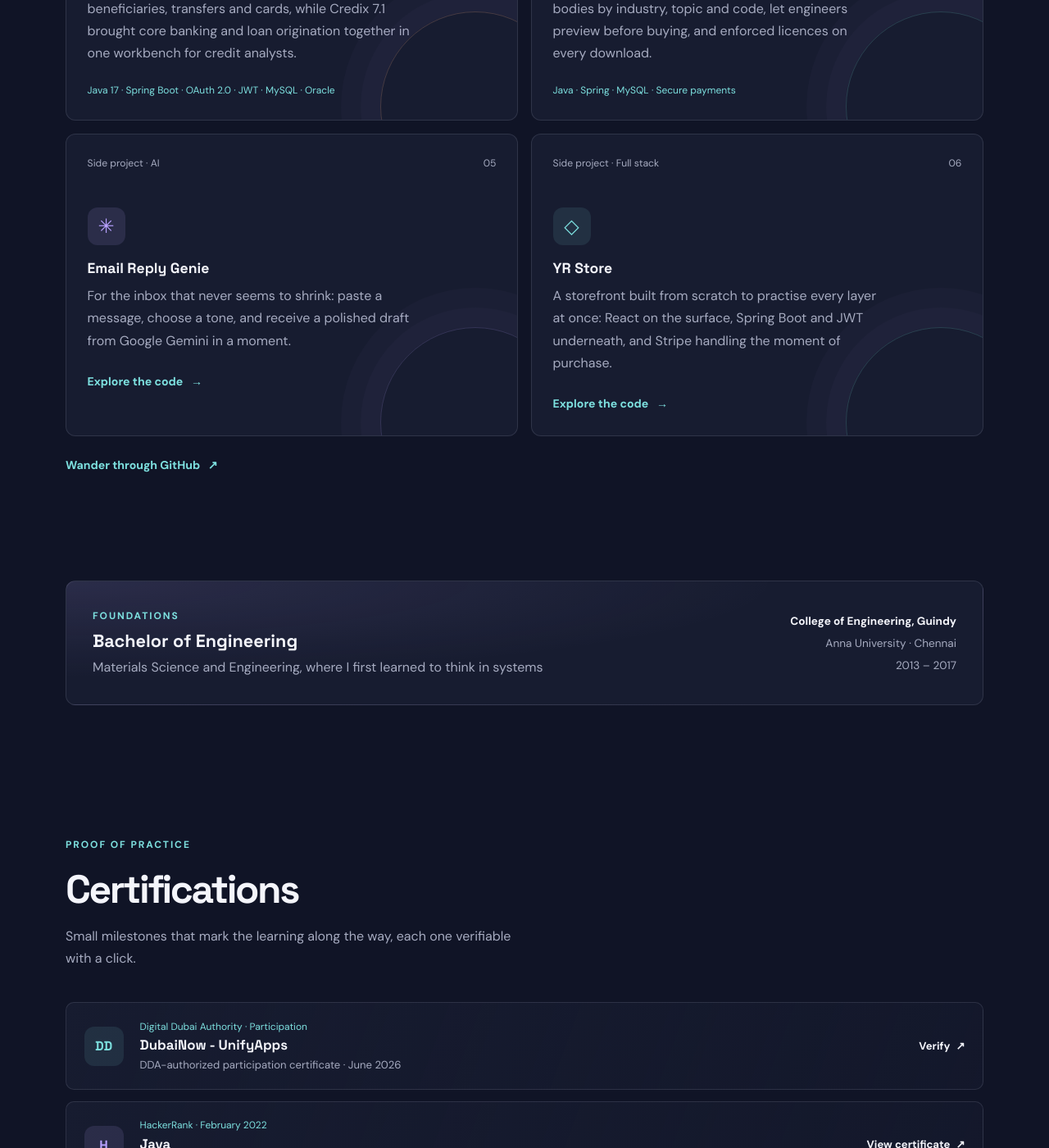
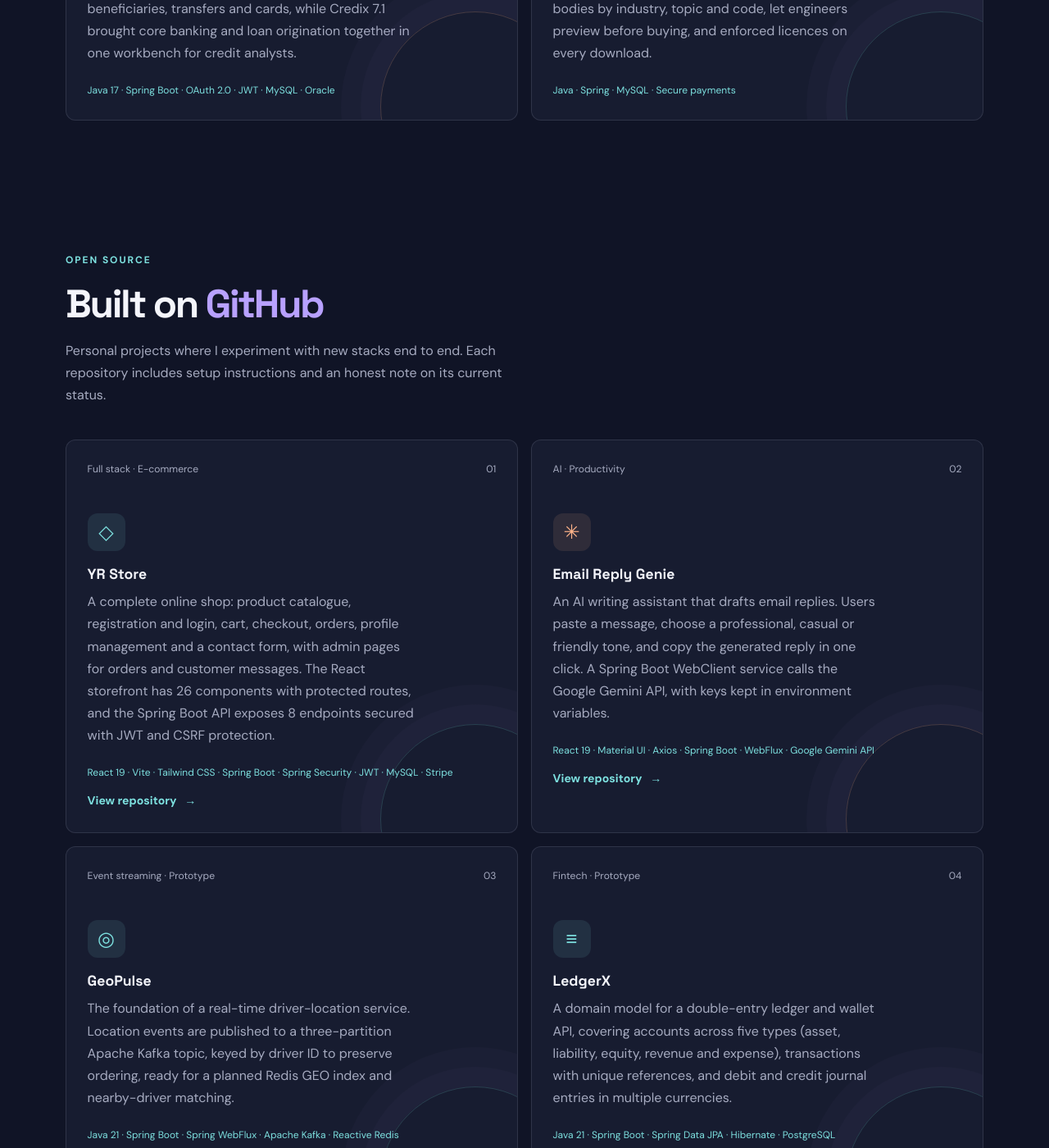
Before and after one commit to yuvaranianbu27/yuvaranianbu27, a Jekyll site: the page built from index.md, in a window 1280 px wide and 1400 px high, scrolled down 4781 px. Shown: the whole window at 82% size. Built offline with Jekyll 4.4.1, drawn with Linux system fonts in a browser that asks for light colours; some of the changed text lies outside the part shown.

Commit message:
Add GitHub projects section to portfolio (#12)

```diff
--- a/_layouts/default.html
+++ b/_layouts/default.html
@@ -17,6 +17,7 @@
         <a href="#skills">Skills</a>
         <a href="#experience">Experience</a>
         <a href="#projects">Projects</a>
+        <a class="nav-education" href="#github">GitHub</a>
         <a class="nav-education" href="#education">Education</a>
         <a href="#certifications">Certifications</a>
         <a class="nav-contact" href="#contact">Contact</a>
--- a/assets/css/style.css
+++ b/assets/css/style.css
@@ -233,6 +233,7 @@ h1 span, .section-heading h2 span, .contact-section h2 span { color: var(--accen
 .project-card > a, .all-projects { position: relative; z-index: 1; color: var(--cyan); font-size: .88rem; font-weight: 700; }
 .project-card > a span, .all-projects span { margin-left: .4rem; }
 .project-stack { position: relative; z-index: 1; display: block; color: var(--cyan); font-size: .75rem; line-height: 1.6; }
+.project-stack + a { display: inline-block; margin-top: .8rem; }
 .all-projects { display: inline-block; margin-top: 1.5rem; }
 
 .education-section { padding-top: 2rem; }
--- a/index.md
+++ b/index.md
@@ -221,7 +221,7 @@ description: Yuvarani Anbu designs secure Java and Spring Boot systems for Dubai
   <div class="section-heading">
     <p class="eyebrow">Case studies</p>
     <h2>Problems worth <span>solving</span></h2>
-    <p class="section-intro">Each project began with a real person and a real frustration. Here is how the engineering answered it.</p>
+    <p class="section-intro">Professional work for government and banking clients, described by the problem each one solves.</p>
   </div>
   <div class="project-grid">
     <article class="project-card project-government">
@@ -252,22 +252,66 @@ description: Yuvarani Anbu designs secure Java and Spring Boot systems for Dubai
       <p>Finding the right ISO or IEEE standard used to be a hunt. DocuNorm organised standards from eight bodies by industry, topic and code, let engineers preview before buying, and enforced licences on every download.</p>
       <span class="project-stack">Java · Spring · MySQL · Secure payments</span>
     </article>
-    <article class="project-card project-genie">
-      <div class="project-topline"><span>Side project · AI</span><span aria-hidden="true">05</span></div>
+  </div>
+</section>
+
+<section class="section projects-section" id="github">
+  <div class="section-heading">
+    <p class="eyebrow">Open source</p>
+    <h2>Built on <span>GitHub</span></h2>
+    <p class="section-intro">Personal projects where I experiment with new stacks end to end. Each repository includes setup instructions and an honest note on its current status.</p>
+  </div>
+  <div class="project-grid">
+    <article class="project-card project-store">
+      <div class="project-topline"><span>Full stack · E-commerce</span><span aria-hidden="true">01</span></div>
+      <div class="project-icon" aria-hidden="true">◇</div>
+      <h3>YR Store</h3>
+      <p>A complete online shop: product catalogue, registration and login, cart, checkout, orders, profile management and a contact form, with admin pages for orders and customer messages. The React storefront has 26 components with protected routes, and the Spring Boot API exposes 8 endpoints secured with JWT and CSRF protection.</p>
+      <span class="project-stack">React 19 · Vite · Tailwind CSS · Spring Boot · Spring Security · JWT · MySQL · Stripe</span>
+      <a href="https://github.com/yuvaranianbu27/YR-Store" aria-label="View YR Store on GitHub">View repository <span aria-hidden="true">→</span></a>
+    </article>
+    <article class="project-card project-banking">
+      <div class="project-topline"><span>AI · Productivity</span><span aria-hidden="true">02</span></div>
       <div class="project-icon" aria-hidden="true">✳</div>
       <h3>Email Reply Genie</h3>
-      <p>For the inbox that never seems to shrink: paste a message, choose a tone, and receive a polished draft from Google Gemini in a moment.</p>
-      <a href="https://github.com/yuvaranianbu27/Email-Reply-Genie" aria-label="View Email Reply Genie on GitHub">Explore the code <span aria-hidden="true">→</span></a>
+      <p>An AI writing assistant that drafts email replies. Users paste a message, choose a professional, casual or friendly tone, and copy the generated reply in one click. A Spring Boot WebClient service calls the Google Gemini API, with keys kept in environment variables.</p>
+      <span class="project-stack">React 19 · Material UI · Axios · Spring Boot · WebFlux · Google Gemini API</span>
+      <a href="https://github.com/yuvaranianbu27/Email-Reply-Genie" aria-label="View Email Reply Genie on GitHub">View repository <span aria-hidden="true">→</span></a>
+    </article>
+    <article class="project-card project-government">
+      <div class="project-topline"><span>Event streaming · Prototype</span><span aria-hidden="true">03</span></div>
+      <div class="project-icon" aria-hidden="true">◎</div>
+      <h3>GeoPulse</h3>
+      <p>The foundation of a real-time driver-location service. Location events are published to a three-partition Apache Kafka topic, keyed by driver ID to preserve ordering, ready for a planned Redis GEO index and nearby-driver matching.</p>
+      <span class="project-stack">Java 21 · Spring Boot · Spring WebFlux · Apache Kafka · Reactive Redis</span>
+      <a href="https://github.com/yuvaranianbu27/geopulse" aria-label="View GeoPulse on GitHub">View repository <span aria-hidden="true">→</span></a>
+    </article>
+    <article class="project-card project-docunorm">
+      <div class="project-topline"><span>Fintech · Prototype</span><span aria-hidden="true">04</span></div>
+      <div class="project-icon" aria-hidden="true">≡</div>
+      <h3>LedgerX</h3>
+      <p>A domain model for a double-entry ledger and wallet API, covering accounts across five types (asset, liability, equity, revenue and expense), transactions with unique references, and debit and credit journal entries in multiple currencies.</p>
+      <span class="project-stack">Java 21 · Spring Boot · Spring Data JPA · Hibernate · PostgreSQL</span>
+      <a href="https://github.com/yuvaranianbu27/LedgerX" aria-label="View LedgerX on GitHub">View repository <span aria-hidden="true">→</span></a>
+    </article>
+    <article class="project-card project-banking">
+      <div class="project-topline"><span>Security · Prototype</span><span aria-hidden="true">05</span></div>
+      <div class="project-icon" aria-hidden="true">⌘</div>
+      <h3>CryptoPulse</h3>
+      <p>The account layer for a cryptocurrency platform: sign-up and sign-in routes, user roles, a two-factor authentication model and JWT components built on Spring Security.</p>
+      <span class="project-stack">Java 21 · Spring Boot · Spring Security · JWT · Spring Data JPA · MySQL</span>
+      <a href="https://github.com/yuvaranianbu27/CryptoPulse" aria-label="View CryptoPulse on GitHub">View repository <span aria-hidden="true">→</span></a>
     </article>
     <article class="project-card project-store">
-      <div class="project-topline"><span>Side project · Full stack</span><span aria-hidden="true">06</span></div>
-      <div class="project-icon" aria-hidden="true">◇</div>
-      <h3>YR Store</h3>
-      <p>A storefront built from scratch to practise every layer at once: React on the surface, Spring Boot and JWT underneath, and Stripe handling the moment of purchase.</p>
-      <a href="https://github.com/yuvaranianbu27/YR-Store" aria-label="View YR Store on GitHub">Explore the code <span aria-hidden="true">→</span></a>
+      <div class="project-topline"><span>Web · Personal brand</span><span aria-hidden="true">06</span></div>
+      <div class="project-icon" aria-hidden="true">✦</div>
+      <h3>This portfolio</h3>
+      <p>The site you are reading, built with Jekyll and hand-written HTML and CSS, deployed automatically to GitHub Pages through a GitHub Actions workflow on every merge.</p>
+      <span class="project-stack">Jekyll · HTML5 · CSS3 · GitHub Actions · GitHub Pages</span>
+      <a href="https://github.com/yuvaranianbu27/yuvaranianbu27" aria-label="View this portfolio on GitHub">View repository <span aria-hidden="true">→</span></a>
     </article>
   </div>
-  <a class="all-projects" href="https://github.com/yuvaranianbu27?tab=repositories">Wander through GitHub <span aria-hidden="true">↗</span></a>
+  <a class="all-projects" href="https://github.com/yuvaranianbu27?tab=repositories">See all repositories <span aria-hidden="true">↗</span></a>
 </section>
 
 <section class="section education-section" id="education">
```
